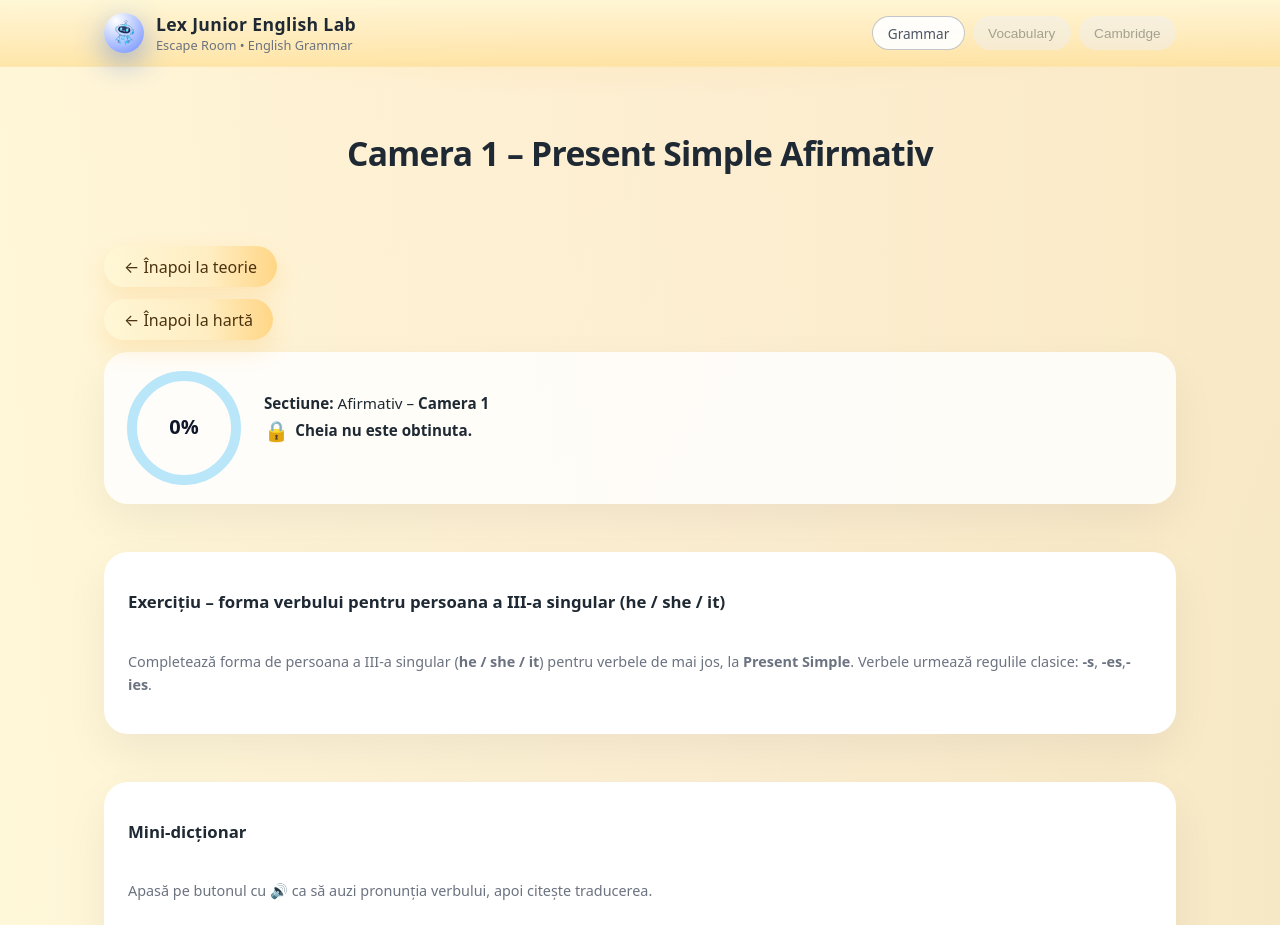
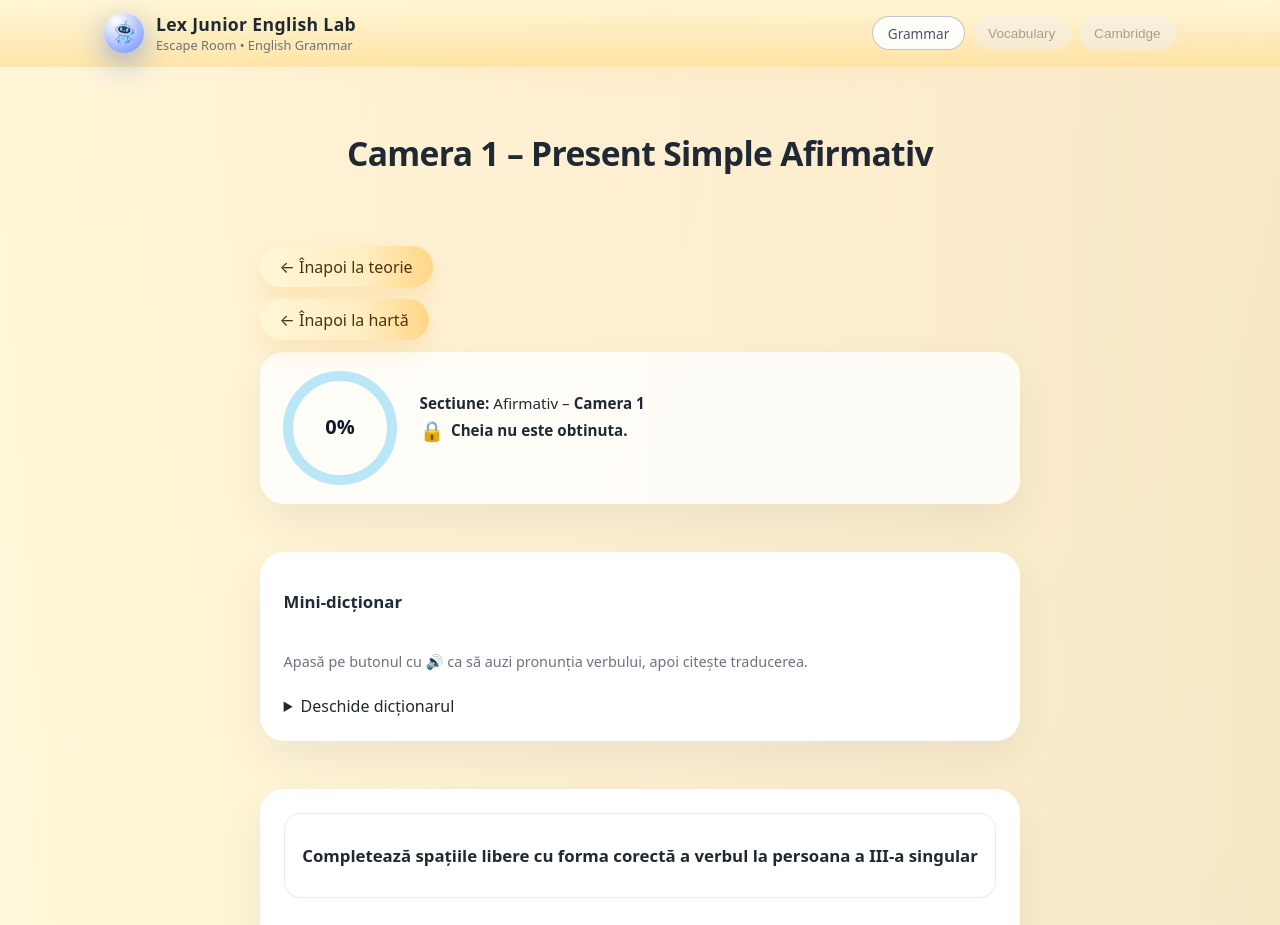
Before and after one commit to gheorghiank-dev/lexjunior-school, a React (Vite) app: page /grammar/tenses/present-simple/affirmative/room-1 in a window 1280 px wide. Shown: the top 925 px of the page. Built offline with nearby package versions, Linux system fonts and the light colour scheme.

Commit message:
Improve AI zip timestamp + move instructions into exercise task box

```diff
--- a/src/modules/present-simple/components/PsRoomTemplateV1.jsx
+++ b/src/modules/present-simple/components/PsRoomTemplateV1.jsx
@@ -130,11 +130,24 @@ function PsRoomTemplateV1Render({
         renderBody(templateCtx)
       ) : (
         <>
-          {cardIntro ? <section className="card">{cardIntro}</section> : null}
-
           {dictionaryNode}
 
           <section className="card">
+            {cardIntro ? (
+              <div
+                className="ps-task-box"
+                style={{
+                  marginBottom: "1.25rem",
+                  padding: "1rem 1.1rem",
+                  border: "1px solid rgba(0,0,0,0.08)",
+                  borderRadius: "16px",
+                  background: "rgba(255,255,255,0.65)",
+                }}
+              >
+                {cardIntro}
+              </div>
+            ) : null}
+
             {ExerciseListComponent ? (
               <ExerciseListComponent
                 exercises={exercises}
--- a/src/modules/present-simple/ps-content/ps-affirmative-rooms.jsx
+++ b/src/modules/present-simple/ps-content/ps-affirmative-rooms.jsx
@@ -754,15 +754,9 @@ export const PS_AFFIRMATIVE_ROOMS = [
     cardIntro: (
       <>
         <h2 className="card-title">
-          Exercițiu – forma verbului pentru persoana a III-a singular (he / she
-          / it)
+          Completează spațiile libere cu forma corectă a verbul la persoana a
+          III-a singular
         </h2>
-        <p className="card-description">
-          Completează forma de persoana a III-a singular (
-          <strong>he / she / it</strong>) pentru verbele de mai jos, la{" "}
-          <strong>Present Simple</strong>. Verbele urmează regulile clasice:{" "}
-          <strong>-s</strong>, <strong>-es</strong>,<strong>-ies</strong>.
-        </p>
       </>
     ),
     errorText:
@@ -793,12 +787,9 @@ export const PS_AFFIRMATIVE_ROOMS = [
     },
     cardIntro: (
       <>
-        <h2 className="card-title">Camera 2 – Present Simple Afirmativ</h2>
-        <p className="card-description">
-          Completează spațiile libere cu forma corectă a verbului din paranteză,
-          la <strong>Present Simple afirmativ</strong>. Scrie doar forma
-          verbului.
-        </p>
+        <h2 className="card-title">
+          Completează spațiile libere cu forma corectă a verbului din paranteză
+        </h2>
       </>
     ),
     dictionaryDescription:
@@ -822,15 +813,9 @@ export const PS_AFFIRMATIVE_ROOMS = [
     cardIntro: (
       <>
         <h2 className="card-title">
-          Exercițiu – completează doar verbul în [gap]
+          Completează spațiile libere cu forma corectă a verbului din propoziția
+          dată.
         </h2>
-        <p className="card-description">
-          Ai propoziția de bază cu <strong>we / they</strong>, apoi propoziția
-          transformată pentru <strong>he / she</strong>, cu un{" "}
-          <strong>[gap]</strong> în locul verbului. Subiectul și restul
-          propoziției sunt deja scrise. Tu completezi doar{" "}
-          <strong>forma corectă a verbului</strong> la Present Simple.
-        </p>
       </>
     ),
     nextTo: psRoomPath(SECTION_ID, 4),
@@ -854,14 +839,7 @@ export const PS_AFFIRMATIVE_ROOMS = [
     feedbackTestId: null,
     cardIntro: (
       <>
-        <h2 className="card-title">
-          Exercițiu – alege forma corectă a verbului
-        </h2>
-        <p className="card-description">
-          Bifează varianta corectă astfel încât propoziția să fie la{" "}
-          <strong>Present Simple afirmativ</strong>. Uită-te bine la subiect
-          (She, They, My uncle...) și la regulile de <strong>-s / -es</strong>.
-        </p>
+        <h2 className="card-title">Bifează varianta corectă a verbului</h2>
       </>
     ),
     nextTo: psRoomPath(SECTION_ID, 5),
@@ -887,13 +865,9 @@ export const PS_AFFIRMATIVE_ROOMS = [
     cardIntro: (
       <>
         <h2 className="card-title">
-          Exercițiu – corectează verbul pentru he / she / it
+          Corectează propozițiile completând spațiul liber cu forma corectă a
+          verbului din propoziția dată
         </h2>
-        <p className="card-description">
-          În prima parte vezi propoziția cu verbul greșit, iar în a doua parte
-          rescrii propoziția corectă, completând doar forma corectă a verbului
-          în spațiul liber.
-        </p>
       </>
     ),
     nextTo: psRoomPath(SECTION_ID, 6),
@@ -920,13 +894,9 @@ export const PS_AFFIRMATIVE_ROOMS = [
     cardIntro: (
       <>
         <h2 className="card-title">
-          Exercițiu – construiește propoziții corecte
+          Scrie cuvintele date în ordinea corectă pentru a forma propoziții la
+          Present Simple afirmativ
         </h2>
-        <p className="card-description">
-          Ai cuvintele amestecate între paranteze. Scrie în căsuța de dedesubt
-          propoziția corectă, la Present Simple afirmativ, cu ordinea corectă a
-          cuvintelor.
-        </p>
       </>
     ),
     nextTo: psRoomPath(SECTION_ID, 7),
@@ -955,13 +925,9 @@ export const PS_AFFIRMATIVE_ROOMS = [
     cardIntro: (
       <>
         <h2 className="card-title">
-          Exercițiu – traduce propozițiile în engleză
+          Tradu propozițiile din română în engleză. Folosește dicționarul pentru
+          a găsi cuvintele și expresiile potrivite.
         </h2>
-        <p className="card-description">
-          Scrie propoziția în engleză pentru fiecare enunț în limba română.
-          Folosește Present Simple afirmativ și ai grijă la forma verbului
-          pentru he / she / it.
-        </p>
       </>
     ),
     afterBody: ({ roomState }) =>
```
Also changed, not shown: build-zip-for-ai.js (+14 -8 lines).
